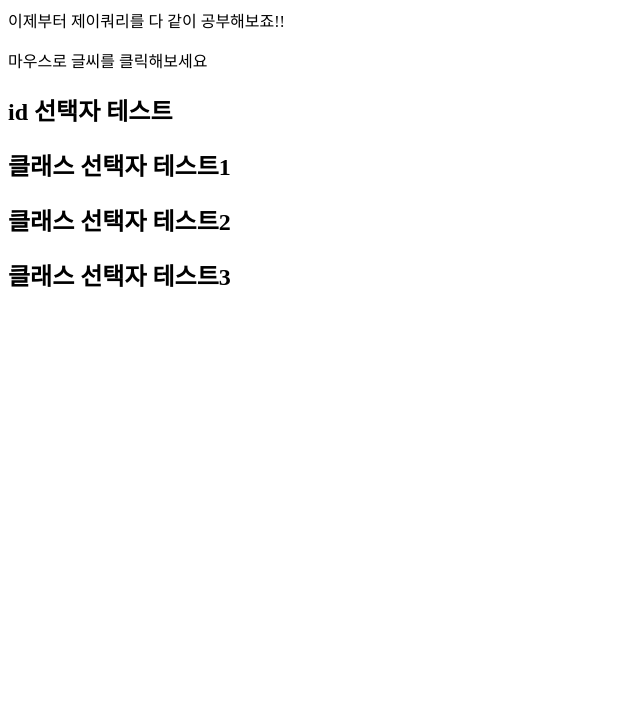
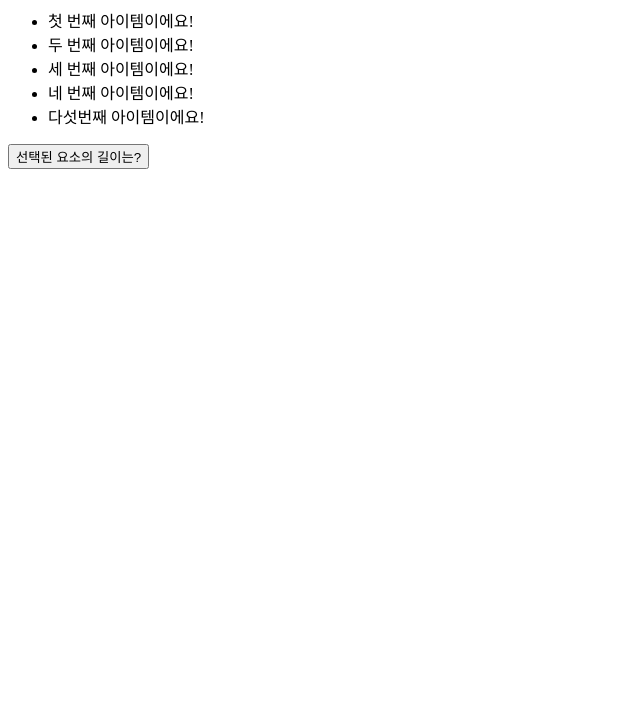
Before and after one commit to besforyou999/toy_projects, a plain HTML site: page jquery_practice/index.html in a window 1280 px wide. Shown: the part 81-800 px from the top of the page, without its empty margins (0-640 px from the left). Drawn offline with nearby package versions, Linux system fonts and the light colour scheme.

Commit message:
feat: 변수에 요소들 저장하기

```diff
--- a/jquery_practice/index.html
+++ b/jquery_practice/index.html
@@ -7,34 +7,23 @@
     <script src="https://ajax.googleapis.com/ajax/libs/jquery/1.12.4/jquery.min.js"></script>
 </head>
 <body>
-    <h1>HTML 태그 선택자</h1>
-    <p>이제부터 <span>제이쿼리</span>를 다 같이 공부해보죠!!</p>
-    마우스로 글씨를 클릭해보세요
-    <h2 id="id1">id 선택자 테스트</h2>
-    <h2 class="jq">클래스 선택자 테스트1</h2>
-    <h2 class="jq">클래스 선택자 테스트2</h2>
-    <h2 class="jq">클래스 선택자 테스트3</h2>
+    <h1> 선택한 요소 변수로 저장 </h1>
+    <ul>
+        <li>첫 번째 아이템이에요!</li>
+        <li>두 번째 아이템이에요!</li>
+        <li>세 번째 아이템이에요!</li>
+        <li>네 번째 아이템이에요!</li>
+        <li>다섯번째 아이템이에요!</li>
+    </ul>
+    <button>선택된 요소의 길이는?</button>
+    <p id="len"></p>
     <script>
-        // getElementsByTagName() 메소드와 같은 동작을 함
         $(function() {
-            $("p").on("click", function() {
-                $("span").css("fontSize", "28px");
+            var items = $("li");
+            $("button").on("click", function() {
+                $("#len").text("저장된 리스트 길이는 " + items.length);
             })
         })
-
-        // getElementsById 메소드와 같은 동작을 함
-        $(function() {
-            $("p").on("click", function() {
-                $("#id1").css("border", "2px solid black");
-            })
-        })
-        // getElementsByClassName 메소드와 같은 동작을 함.
-        $(function() {
-            $("p").on("click", function() {
-                $(".jq").css("backgroundColor", "lightgray"); // 클래스가 "jq"인 요소를 모두 선택함.
-            })
-        })
-
     </script>
 </body>
 </html>
```
